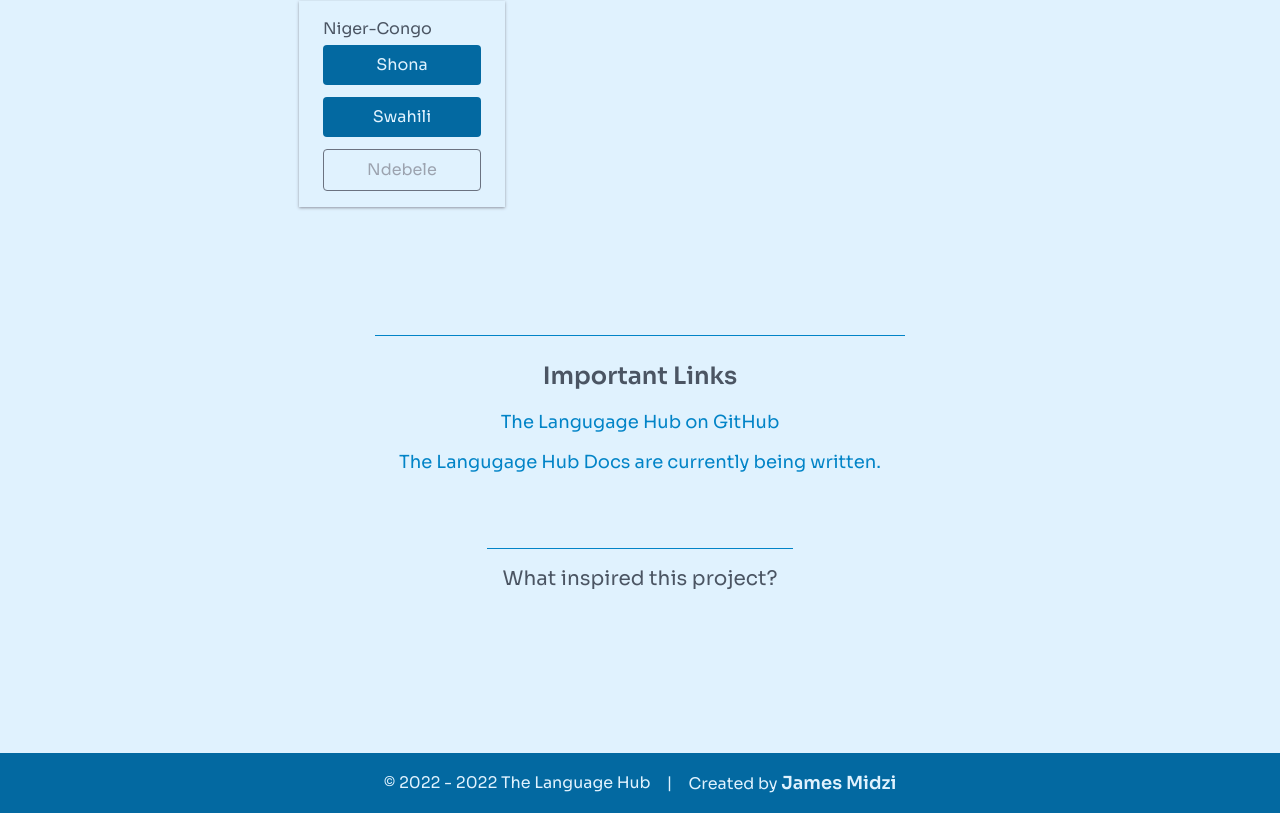
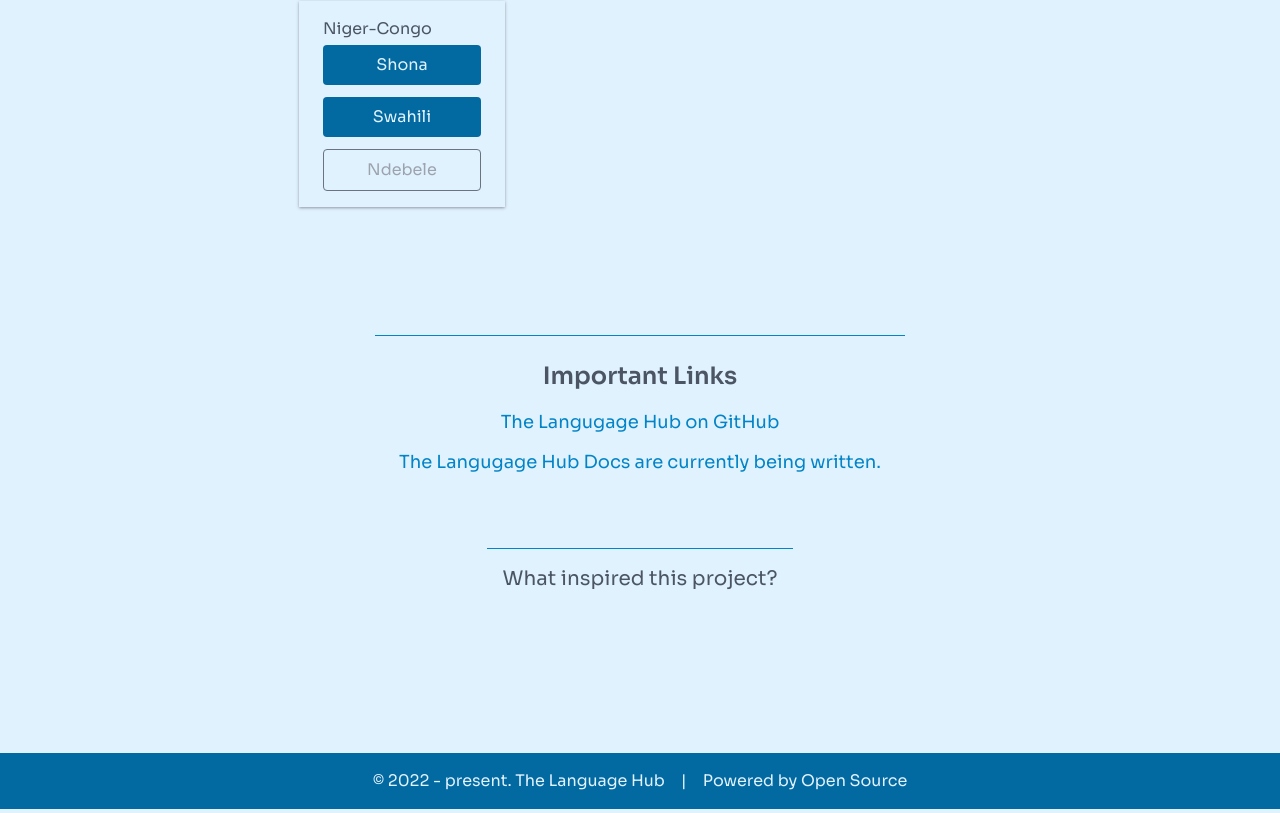
Before and after one commit to Psypher1/the-language-hub, a Next.js app: page / in a window 1280 px wide. Shown: the part 505-1318 px from the top of the page. Built offline with nearby package versions, Linux system fonts and the light colour scheme.

Commit message:
minor project updates

```diff
--- a/src/layouts/Footer.jsx
+++ b/src/layouts/Footer.jsx
@@ -5,20 +5,9 @@ export default function Footer() {
 	return (
 		<footer className="bg-sky-700 px-8 py-4 text-center text-base text-sky-100">
 			<div className=" flex items-center justify-center gap-4">
-				<h4> © 2022 - {new Date().getFullYear()} The Language Hub</h4>
+				<h4> © 2022 - present. The Language Hub</h4>
 				<span className="hidden md:block">|</span>
-				<h4 className="hidden md:block">
-					Created by{" "}
-					<Link href="https://twitter.com/Psypher1">
-						<a
-							className="ease text-lg font-semibold transition duration-300 hover:italic"
-							target="_blank"
-							rel="noopener noreferrer"
-						>
-							James Midzi
-						</a>
-					</Link>
-				</h4>
+				<h4 className="hidden md:block">Powered by Open Source</h4>
 			</div>
 		</footer>
 	);
--- a/src/pages/index.jsx
+++ b/src/pages/index.jsx
@@ -126,7 +126,7 @@ export default function Home({ languagePathsDirs }) {
 				{/* bottom container */}
 				<div className="mb-20 border-t border-sky-600 p-4">
 					<Link href="/about">
-						<a className="block text-right text-xl text-gray-600 transition-all duration-300 ease-in-out hover:scale-105 hover:font-semibold">
+						<a className="block text-center text-xl text-gray-600 transition-all duration-300 ease-in-out hover:scale-105 hover:font-semibold">
 							What inspired this project?
 						</a>
 					</Link>
```
